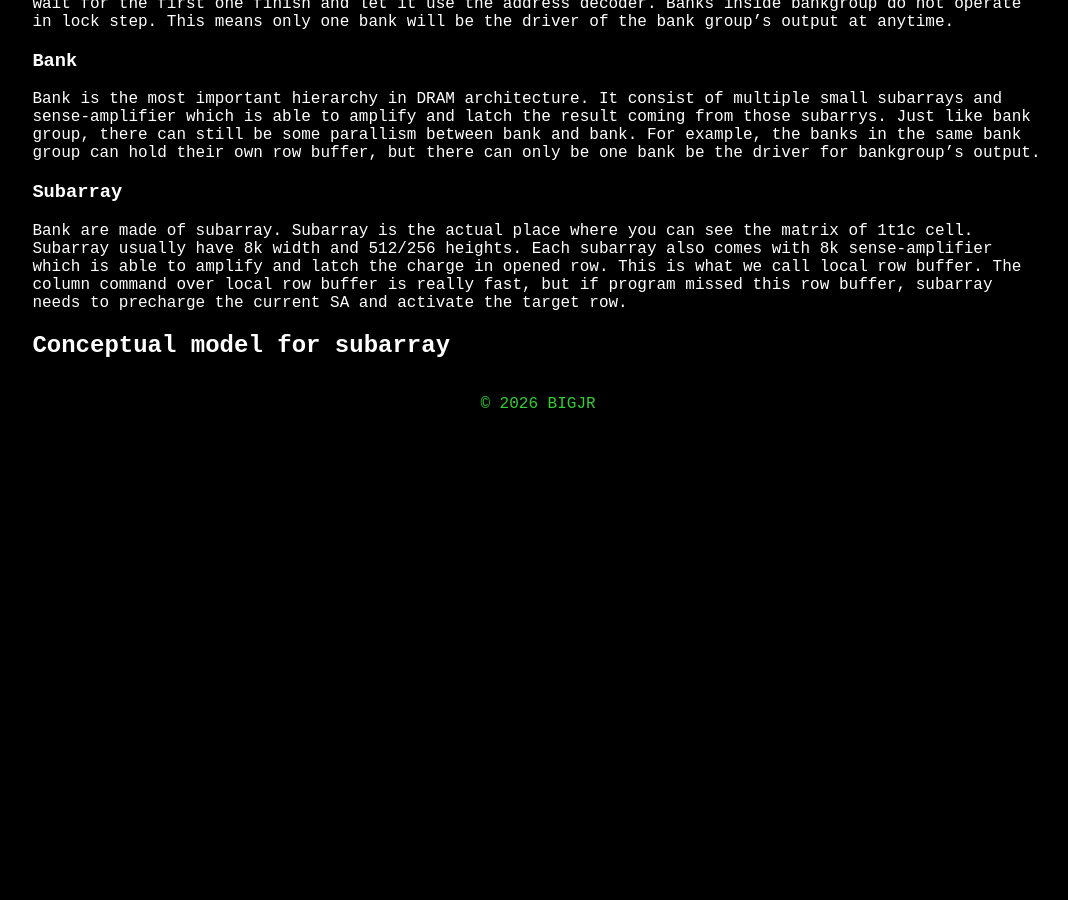
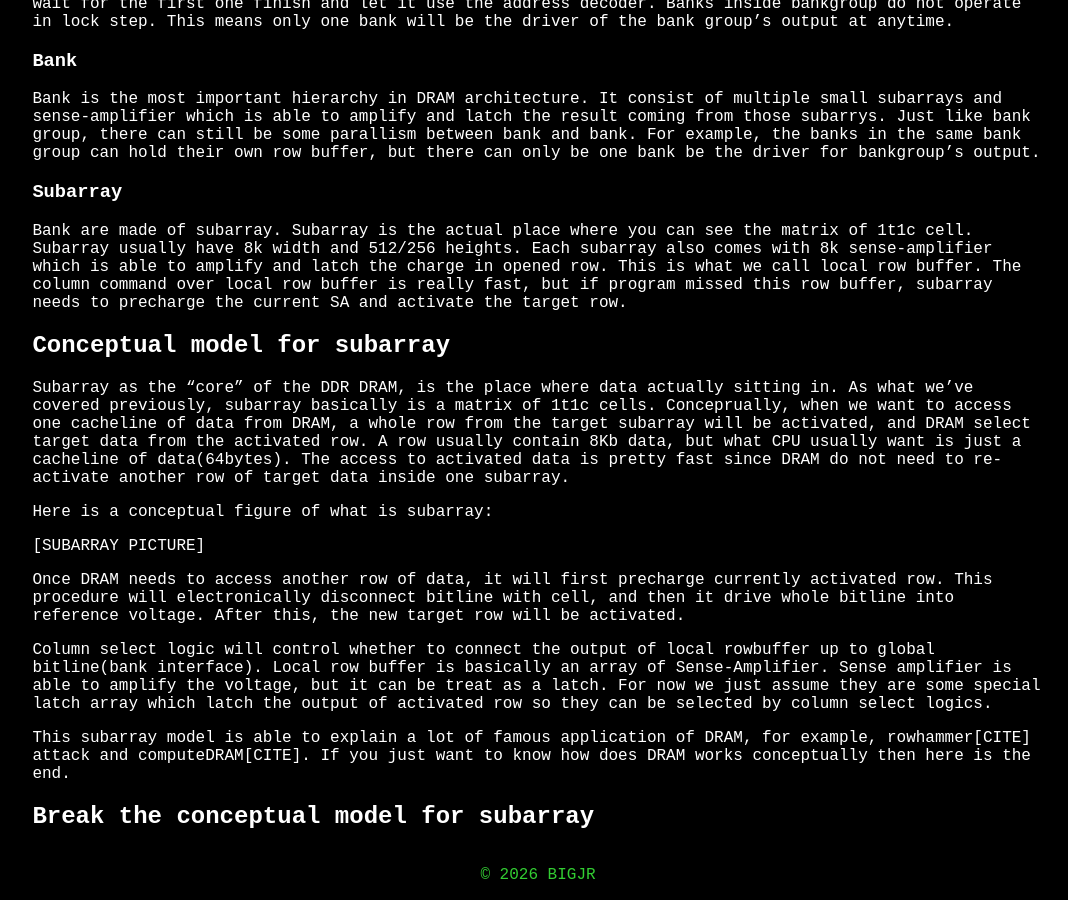
Before and after one commit to bigjr-mkkong/bigjr-mkkong.github.io, a Jekyll site: the page built from _posts/2026-02-10-DDR-memory-explained.md, in a window 1280 px wide and 900 px high, scrolled down 5939 px. Shown: the whole window, without its empty margins (102-1170 px from the left). Built offline with Jekyll 4.4.1, drawn with Linux system fonts in a browser that asks for light colours; before the commit the page ends 6368 px from its top, so only the background shows below that; some of the changed text lies outside the part shown.

Commit message:
Add subarray conceptual model

```diff
--- a/_posts/2026-02-10-DDR-memory-explained.md
+++ b/_posts/2026-02-10-DDR-memory-explained.md
@@ -18,7 +18,7 @@ This blog will also be a periodic update one, since DRAM vendor are so slient so
 3. [DDR commands timing](#ddr-commands-timing)
 4. [DRAM hierarchy](#dram-hierarchy)
 5. [Conceptual model for subarray](#conceptual-model-for-subarray)
-6. Break the conceptual mode for subarray
+6. [Break the conceptual model for subarray](#break-the-conceptual-model-for-subarray)
 7. Sense-amplifier(SA)
 8. DRAM repair
 9. DRAM chip-level reverse engineering
@@ -181,3 +181,18 @@ Bank are made of subarray. Subarray is the actual place where you can see the ma
 
 
 ## Conceptual model for subarray
+
+Subarray as the "core" of the DDR DRAM, is the place where data actually sitting in. As what we've covered previously, subarray basically is a matrix of 1t1c cells. Conceprually, when we want to access one cacheline of data from DRAM, a whole row from the target subarray will be activated, and DRAM select target data from the activated row. A row usually contain 8Kb data, but what CPU usually want is just a cacheline of data(64bytes). The access to activated data is pretty fast since DRAM do not need to re-activate another row of target data inside one subarray.
+
+Here is a conceptual figure of what is subarray:
+
+[SUBARRAY PICTURE]
+
+Once DRAM needs to access another row of data, it will first precharge currently activated row. This procedure will electronically disconnect bitline with cell, and then it drive whole bitline into reference voltage. After this, the new target row will be activated.
+
+Column select logic will control whether to connect the output of local rowbuffer up to global bitline(bank interface). Local row buffer is basically an array of Sense-Amplifier. Sense amplifier is able to amplify the voltage, but it can be treat as a latch. For now we just assume they are some special latch array which latch the output of activated row so they can be selected by column select logics.
+
+This subarray model is able to explain a lot of famous application of DRAM, for example, rowhammer[CITE] attack and computeDRAM[CITE]. If you just want to know how does DRAM works conceptually then here is the end.
+
+
+## Break the conceptual model for subarray
```
